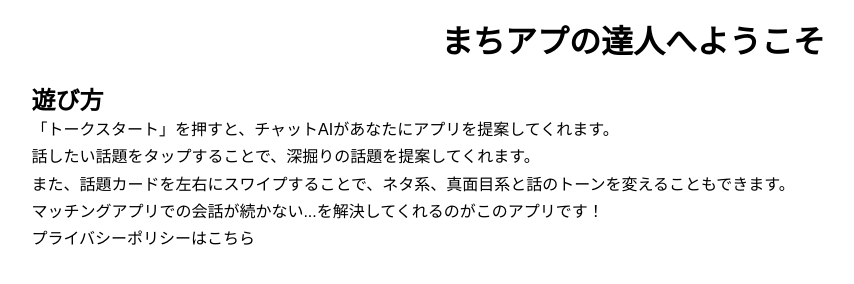
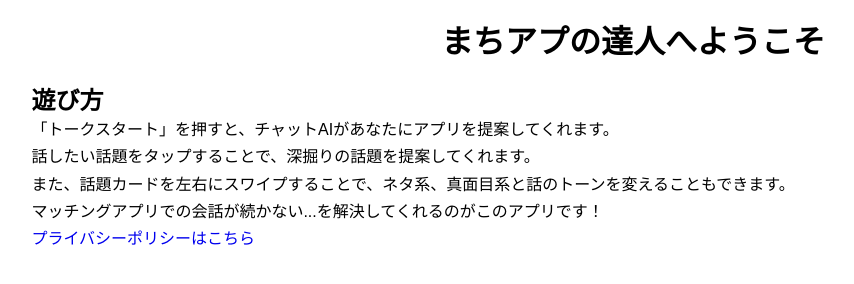
Before and after one commit to aiidu/talklist, a plain HTML site: page index.html in a window 1280 px wide. Shown: the whole page, without its empty margins (7-861 px from the left). Drawn offline with Linux system fonts and the light colour scheme.

Commit message:
Update index.html

```diff
--- a/index.html
+++ b/index.html
@@ -18,8 +18,7 @@
       <p>話したい話題をタップすることで、深掘りの話題を提案してくれます。</p>
       <p>また、話題カードを左右にスワイプすることで、ネタ系、真面目系と話のトーンを変えることもできます。</p>
       <p>マッチングアプリでの会話が続かない...を解決してくれるのがこのアプリです！</p>
-      <p>プライバシーポリシーはこちら</p>
-      <a href="https://aiidu.github.io/talklist/privacy-policy"></a>
+      <p><a href="https://aiidu.github.io/talklist/privacy-policy">プライバシーポリシーはこちら</a></p>
     </div>
   </body>
 </html>
```
